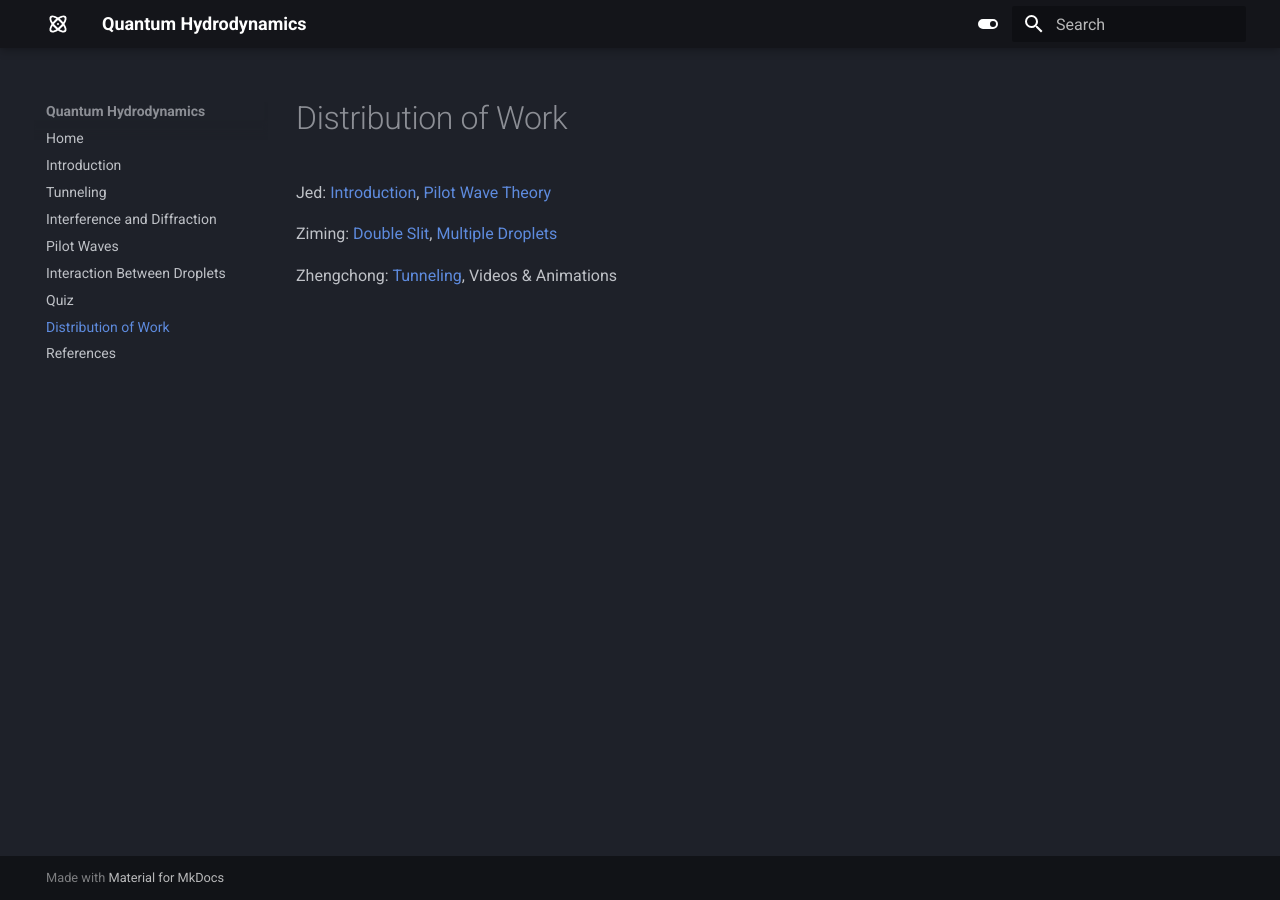
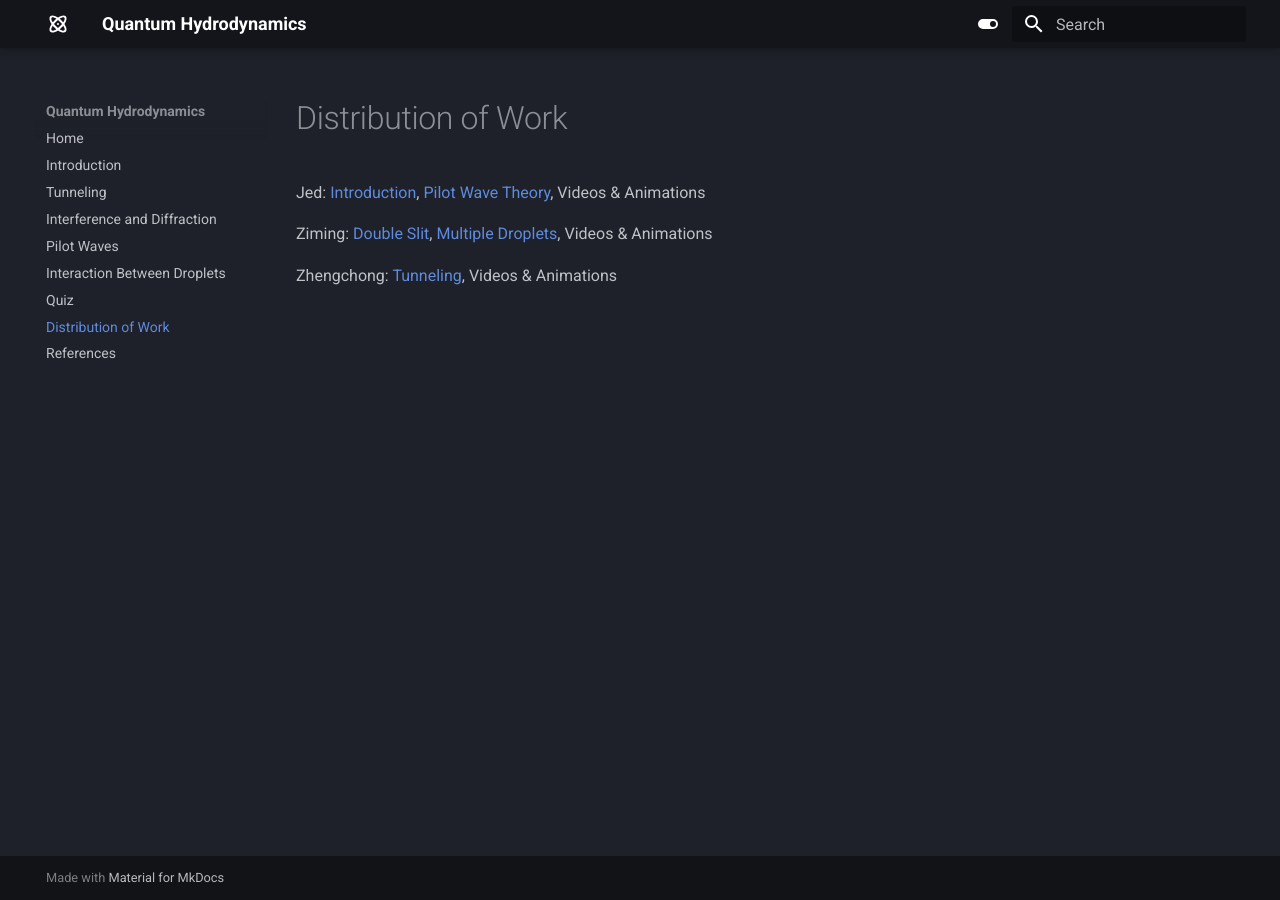
Before and after one commit to jedlimlx/Quantum-Hydrodynamics, an MkDocs documentation site: the page built from docs/distribution.md, in a window 1280 px wide. Built offline with MkDocs 1.6.1 and Material for MkDocs 9.7.7, drawn with Linux system fonts in a browser that asks for light colours.

```diff
--- a/docs/distribution.md
+++ b/docs/distribution.md
@@ -1,7 +1,7 @@
 # Distribution of Work
 
-Jed: [Introduction](introduction.md), [Pilot Wave Theory](pilot_wave.md)
+Jed: [Introduction](introduction.md), [Pilot Wave Theory](pilot_wave.md), Videos & Animations
 
-Ziming: [Double Slit](double_slit.md), [Multiple Droplets](multiple_droplets.md)
+Ziming: [Double Slit](double_slit.md), [Multiple Droplets](multiple_droplets.md), Videos & Animations
 
 Zhengchong: [Tunneling](tunneling.md), Videos & Animations
```
Also changed, not shown: docs/pilot_wave.md (+4 -0 lines), docs/tunneling.md (+3 -0 lines).
